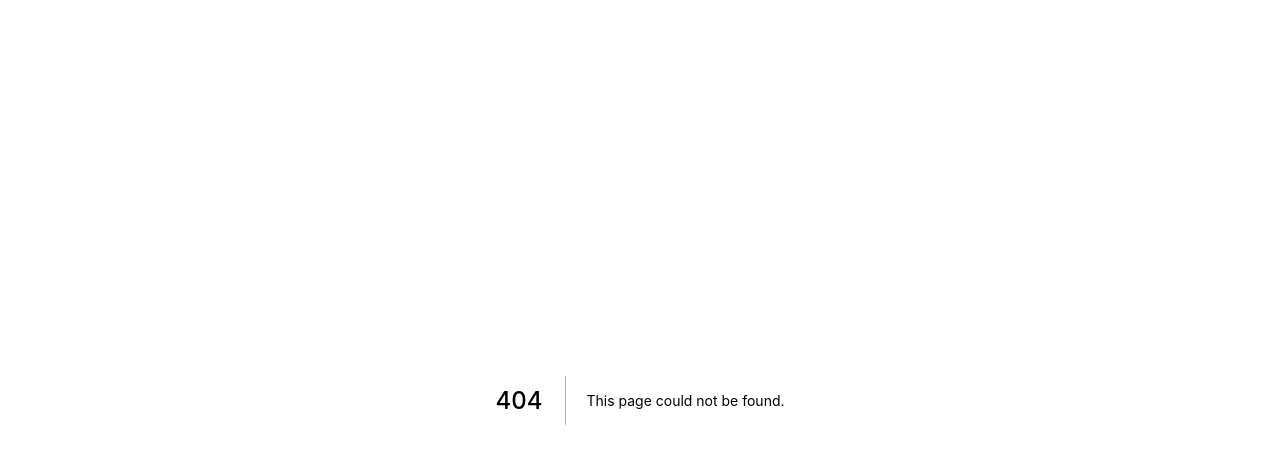
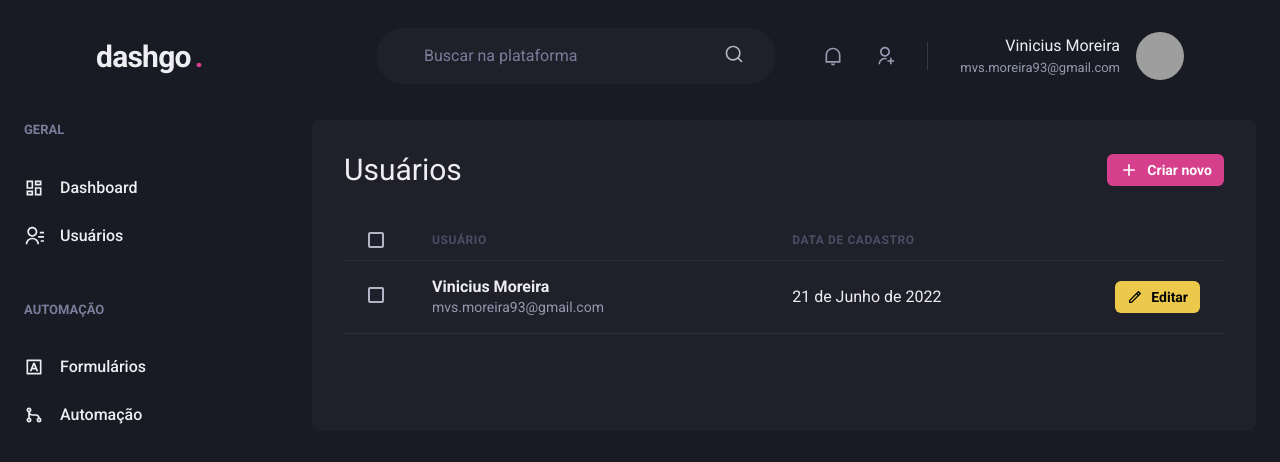
Before and after one commit to mvsmoreira/dashgo, a Next.js app: page /users in a window 1280 px wide. Before the commit this address had no page. Shown: the top 462 px of the page. Built offline with nearby package versions, Linux system fonts and the light colour scheme; grey boxes are pictures that could not be loaded.

Commit message:
feat(component): add UserList component

```diff
--- /dev/null
+++ b/src/pages/users/index.tsx
@@ -0,0 +1,72 @@
+import { Box, Button, Checkbox, Flex, Heading, Icon, Table, Tbody, Td, Text, Th, Thead, Tr } from "@chakra-ui/react"
+import { RiAddLine, RiPencilLine } from "react-icons/ri"
+import Header from "../../components/Header"
+import Sidebar from "../../components/Sidebar"
+
+const UserList = () => {
+  return (
+    <Box>
+      <Header />
+      <Flex w="100%" my="6" maxWidth={1480} mx="auto" px="6">
+        <Sidebar />
+
+        <Box flex="1" borderRadius={8} bg="gray.800" p="8">
+          <Flex mb="8" justify="space-between" align="center">
+            <Heading size="lg" fontWeight="normal">Usuários</Heading>
+
+            <Button
+              as="a"
+              size="sm"
+              fontSize="sm"
+              colorScheme="pink"
+              leftIcon={<Icon as={RiAddLine} fontSize="20" />}
+            >
+              Criar novo
+            </Button>
+
+          </Flex>
+
+          <Table colorScheme="whiteAlpha">
+            <Thead>
+              <Tr>
+                <Th px="6" color="gray.300" w="8">
+                  <Checkbox colorScheme="pink" />
+                </Th>
+                <Th>Usuário</Th>
+                <Th>Data de cadastro</Th>
+                <Th w="8" />
+              </Tr>
+            </Thead>
+            <Tbody>
+              <Tr>
+                <Td px="6">
+                  <Checkbox colorScheme="pink" />
+                </Td>
+                <Td>
+                  <Box>
+                    <Text fontWeight="bold">Vinicius Moreira</Text>
+                    <Text fontSize="sm" color="gray.300">mvs.moreira93@gmail.com</Text>
+                  </Box>
+                </Td>
+                <Td>21 de Junho de 2022</Td>
+                <Td>
+                  <Button
+                    as="a"
+                    size="sm"
+                    fontSize="sm"
+                    colorScheme="yellow"
+                    leftIcon={<Icon as={RiPencilLine} fontSize="16" />}
+                  >
+                    Editar
+                  </Button>
+                </Td>
+              </Tr>
+            </Tbody>
+          </Table>
+        </Box>
+      </Flex>
+    </Box>
+  )
+}
+
+export default UserList
```
